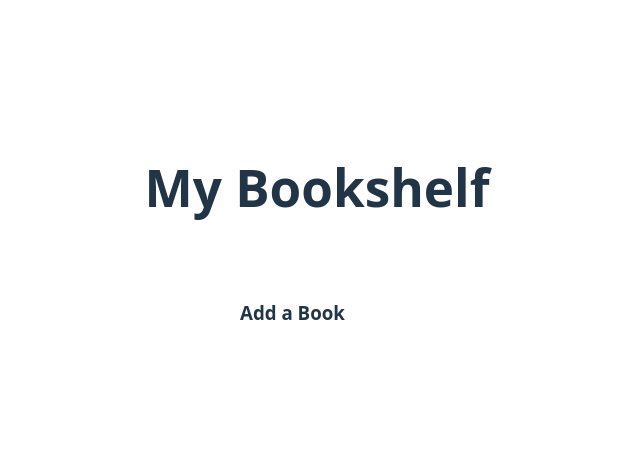
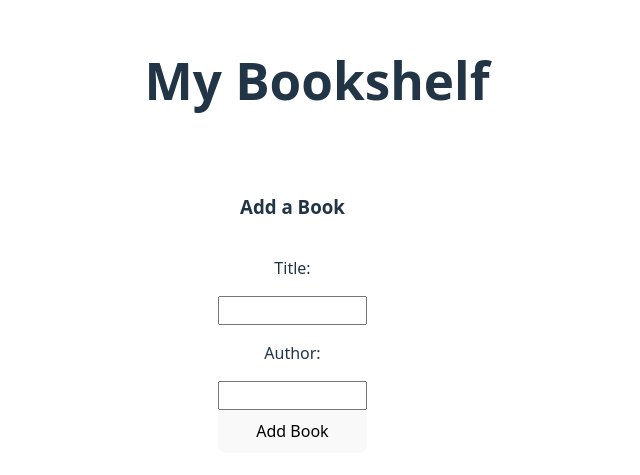
Before and after one commit to Grey-Altr/controlled-forms-in-react-lab, a React (Vite) app: page / in a window 1280 px wide. Shown: the part 139-614 px from the top of the page, without its empty margins (323-963 px from the left). Built offline with nearby package versions, Linux system fonts and the light colour scheme.

Commit message:
form complete: Bookshelf.jsx

```diff
--- a/src/components/Bookshelf/Bookshelf.jsx
+++ b/src/components/Bookshelf/Bookshelf.jsx
@@ -19,7 +19,7 @@
         }
     );
 
-    const handInputChange = (event) => {
+    const handleInputChange = (event) => {
         setNewBook({ ...newBook, [event.target.name]: [event.target.value]});
     };
 
@@ -36,6 +36,23 @@
         <div className="bookshelfDiv">
             <div className="formDiv">
                 <h3>Add a Book</h3>
+                <form onSubmit={handleSubmit}>
+                    <p>Title:</p>
+                    <input
+                    type='text'
+                    name='title'
+                    value={newBook.title}
+                    onChange={handleInputChange}
+                    />
+                    <p>Author:</p>
+                    <input
+                    type='text'
+                    name='author'
+                    value={newBook.author}
+                    onChange={handleInputChange}
+                    />
+                    <button type='submit'>Add Book</button>
+                </form>
             </div>
             <div className="bookCardsDiv"></div>
         </div>
```
